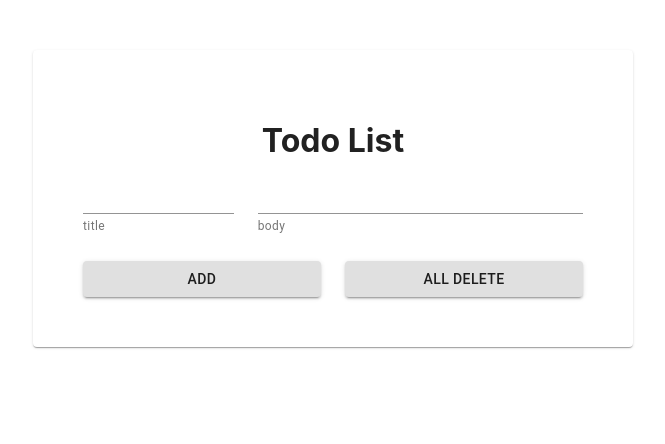
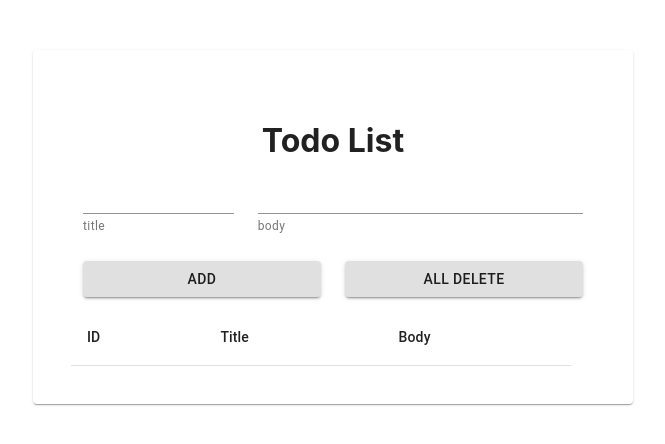
Before and after one commit to wataruozaki/todo_list, a React (Create React App) app: page / in a window 1280 px wide. Shown: the top 444 px of the page, without its empty margins (307-972 px from the left). Built offline with nearby package versions, Linux system fonts and the light colour scheme.

Commit message:
create form

```diff
--- a/src/App.js
+++ b/src/App.js
@@ -1,5 +1,17 @@
 import React, { useState, useReducer } from "react";
-import { Grid, TextField, Button, Paper, makeStyles } from "@material-ui/core";
+import {
+  Grid,
+  TextField,
+  Button,
+  Paper,
+  makeStyles,
+  TableContainer,
+  TableHead,
+  TableBody,
+  TableCell,
+  Table,
+  TableRow,
+} from "@material-ui/core";
 
 const useStyles = makeStyles(() => ({
   paper: {
@@ -13,6 +25,9 @@ const useStyles = makeStyles(() => ({
   },
   button: {
     width: "100%",
+  },
+  table: {
+    maxWidth: "500px",
   },
 }));
 function App() {
@@ -38,6 +53,18 @@ function App() {
               All Delete
             </Button>
           </Grid>
+          <TableContainer>
+            <Table className={classes.table} aria-label="simple table">
+              <TableHead>
+                <TableRow>
+                  <TableCell>ID</TableCell>
+                  <TableCell>Title</TableCell>
+                  <TableCell>Body</TableCell>
+                </TableRow>
+              </TableHead>
+              <TableBody></TableBody>
+            </Table>
+          </TableContainer>
         </Grid>
       </Paper>
     </form>
```
